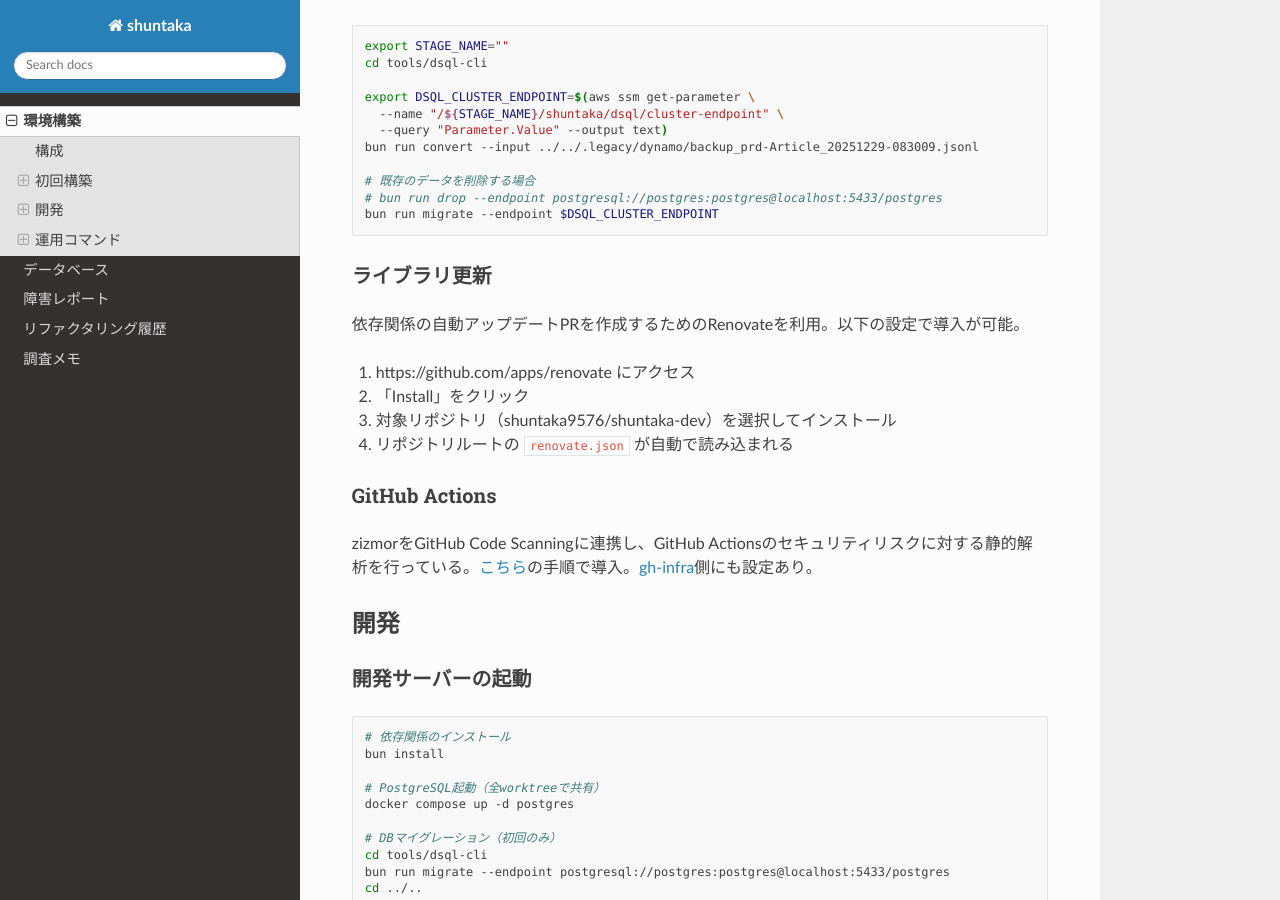
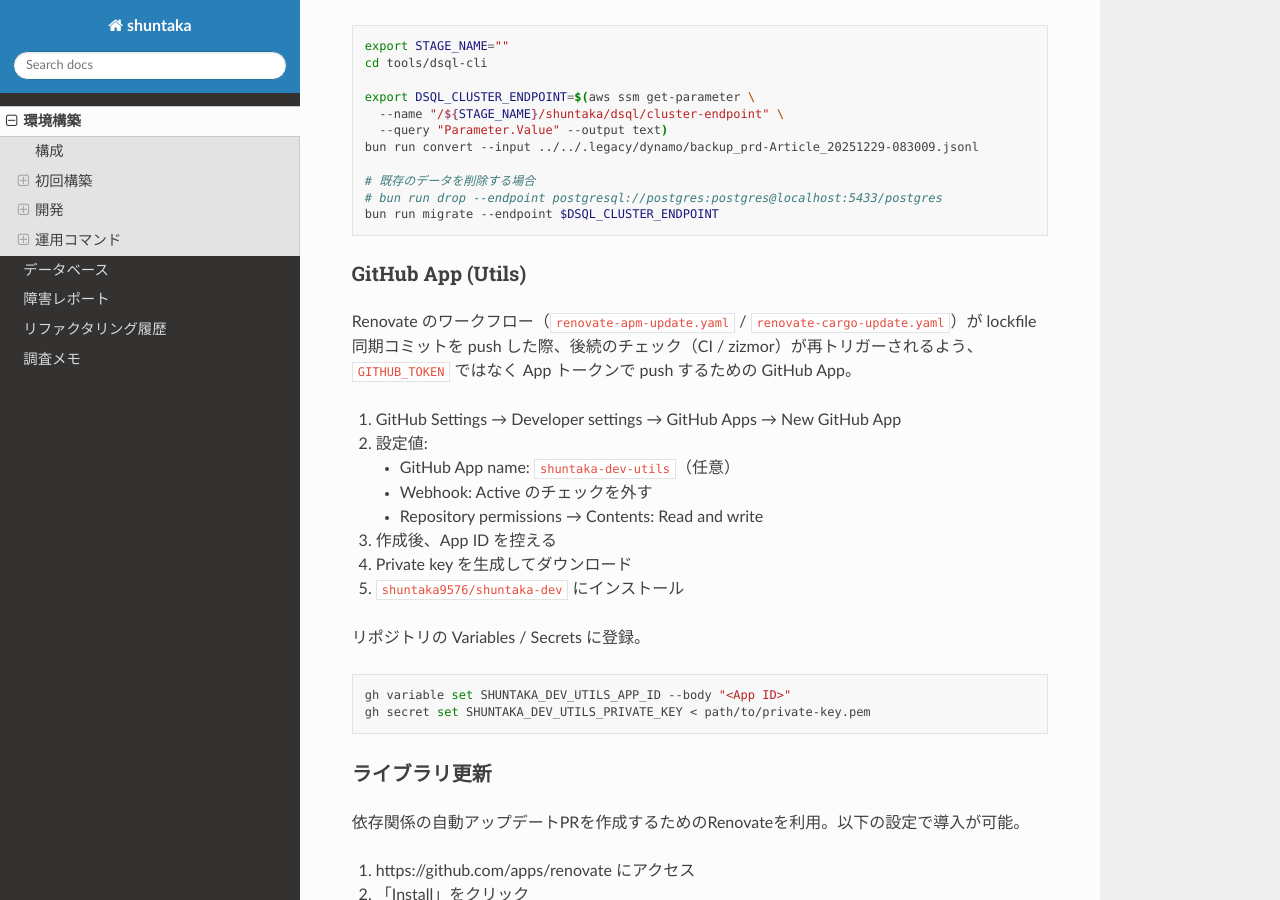
Before and after one commit to shuntaka9576/shuntaka-dev, a Sphinx documentation site: the page built from docs/source/01_development.md, in a window 1280 px wide and 900 px high, scrolled down 4226 px. Built offline with Sphinx 7.4.7 and the Read the Docs theme 3.1.0, drawn with Linux system fonts in a browser that asks for light colours; pages that are not in the unit, such as notebooks, are missing from menus.

Commit message:
docs: shuntaka-dev-utils GitHub App のセットアップ手順を追記
renovate-apm-update / renovate-cargo-update が App トークンを必要と
するようになったため、初回構築で App 作成と Variables / Secrets 登録の
手順を 01_development.md に記載する。

````diff
--- a/docs/source/01_development.md
+++ b/docs/source/01_development.md
@@ -208,6 +208,26 @@ bun run convert --input ../../.legacy/dynamo/backup_prd-Article_20251229-083009.
 # 既存のデータを削除する場合
 # bun run drop --endpoint postgresql://postgres:postgres@localhost:5433/postgres
 bun run migrate --endpoint $DSQL_CLUSTER_ENDPOINT
+```
+
+### GitHub App (Utils)
+
+Renovate のワークフロー（`renovate-apm-update.yaml` / `renovate-cargo-update.yaml`）が lockfile 同期コミットを push した際、後続のチェック（CI / zizmor）が再トリガーされるよう、`GITHUB_TOKEN` ではなく App トークンで push するための GitHub App。
+
+1. GitHub Settings → Developer settings → GitHub Apps → New GitHub App
+2. 設定値:
+   - GitHub App name: `shuntaka-dev-utils`（任意）
+   - Webhook: Active のチェックを外す
+   - Repository permissions → Contents: Read and write
+3. 作成後、App ID を控える
+4. Private key を生成してダウンロード
+5. `shuntaka9576/shuntaka-dev` にインストール
+
+リポジトリの Variables / Secrets に登録。
+
+```bash
+gh variable set SHUNTAKA_DEV_UTILS_APP_ID --body "<App ID>"
+gh secret set SHUNTAKA_DEV_UTILS_PRIVATE_KEY < path/to/private-key.pem
 ```
 
 ### ライブラリ更新
````
